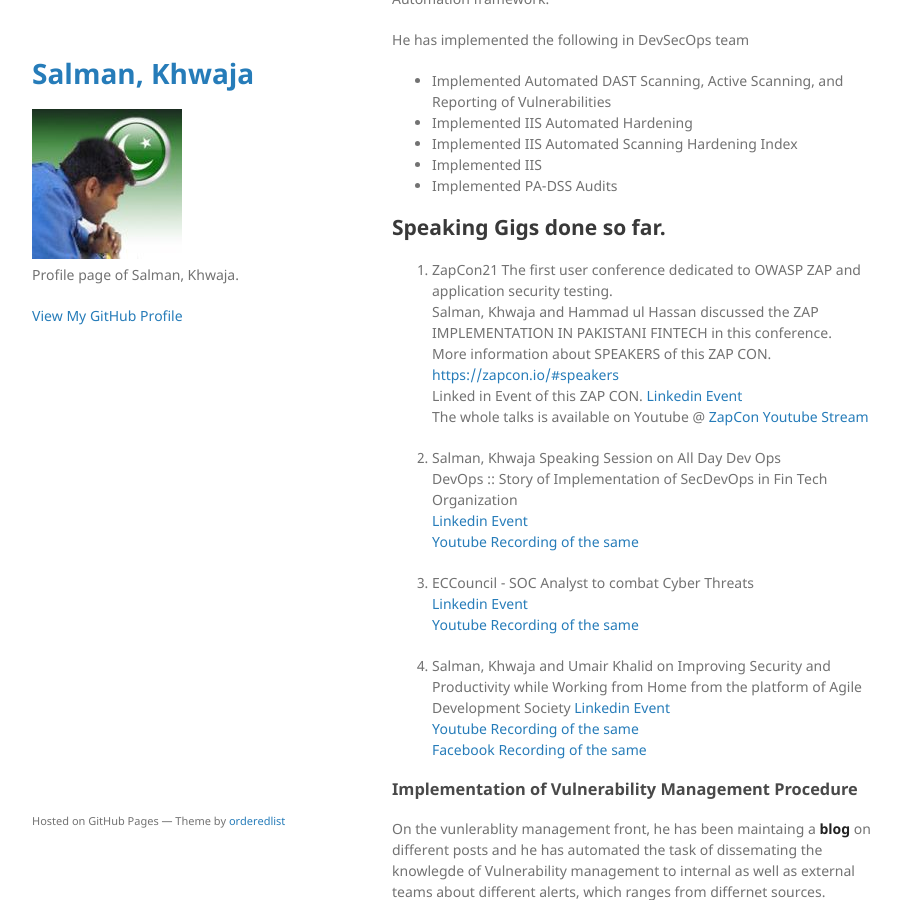
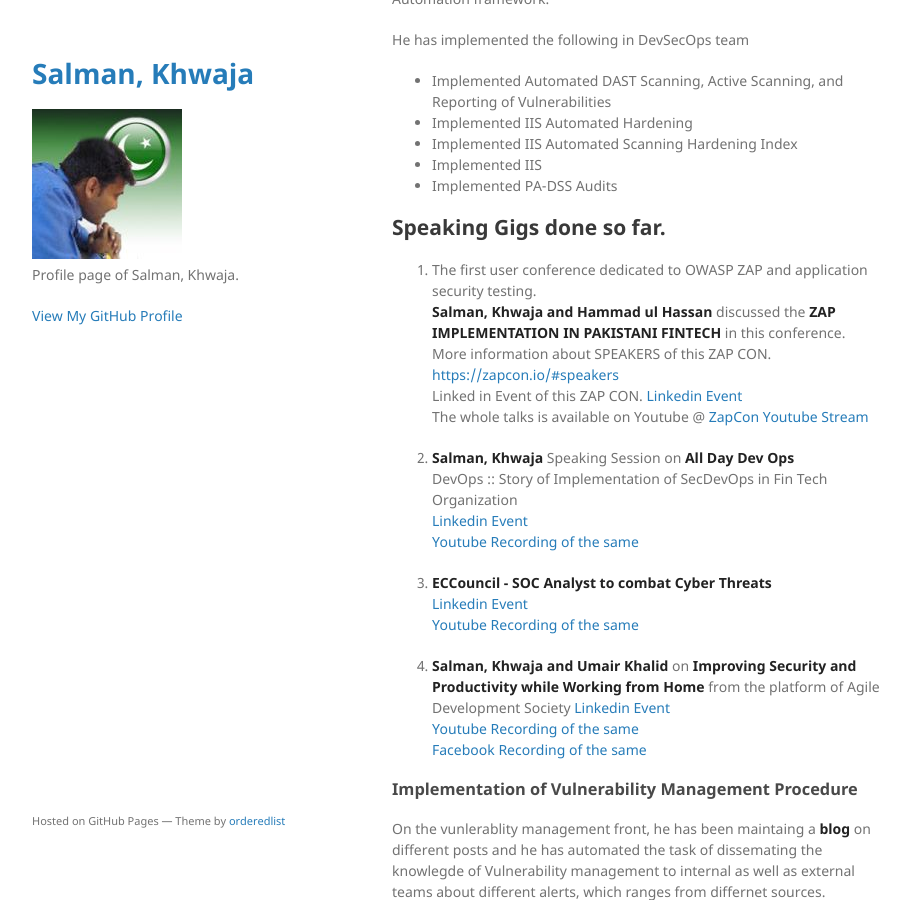
Before and after one commit to salmankhwaja/salmankhwaja.github.io, a Jekyll site: the page built from index.md, in a window 1280 px wide and 900 px high, scrolled down 1191 px. Shown: the whole window, without its empty margins (178-1088 px from the left). Built offline with Jekyll 4.4.1, drawn with Linux system fonts in a browser that asks for light colours; our own code applies the rules of GitHub Pages for plain Markdown files.

Commit message:
Update index.md

```diff
--- a/index.md
+++ b/index.md
@@ -34,23 +34,22 @@
 
 
 ## Speaking Gigs done so far.
-1. ZapCon21
-The first user conference dedicated to OWASP ZAP and application security testing. <br>
-Salman, Khwaja and Hammad ul Hassan discussed the ZAP IMPLEMENTATION IN PAKISTANI FINTECH in this conference. <br>
+1. The first user conference dedicated to OWASP ZAP and application security testing. <br>
+**Salman, Khwaja and Hammad ul Hassan** discussed the **ZAP IMPLEMENTATION IN PAKISTANI FINTECH** in this conference. <br>
 More information about SPEAKERS of this ZAP CON. [https://zapcon.io/#speakers](https://zapcon.io/#speakers) <br>
 Linked in Event of this ZAP CON. [Linkedin Event](https://www.linkedin.com/events/zapcon20216774925481373425664/) <br>
 The whole talks is available on Youtube @ [ZapCon Youtube Stream](https://www.youtube.com/watch?v=xlt---D9I3w?t=2h56m54s)
 
-2. Salman, Khwaja Speaking Session on All Day Dev Ops  <br>
+2. **Salman, Khwaja** Speaking Session on **All Day Dev Ops**  <br>
 DevOps :: Story of Implementation of SecDevOps in Fin Tech Organization <br>
 [Linkedin Event](https://www.linkedin.com/events/alldaydevops-startingon/) <br>
 [Youtube Recording of the same](https://www.youtube.com/watch?v=4jFiTTopeCg&t=2h00m29s)
 
-3. ECCouncil - SOC Analyst to combat Cyber Threats<br>
+3. **ECCouncil - SOC Analyst to combat Cyber Threats**<br>
 [Linkedin Event](https://www.linkedin.com/events/eccouncil-socanalysttocombatcyberthreats/) <br>
 [Youtube Recording of the same](https://www.youtube.com/watch?v=BtHOuOv6lFI) <br>
 
-4. Salman, Khwaja and Umair Khalid on Improving Security and Productivity while Working from Home from the platform of Agile Development Society
+4. **Salman, Khwaja and Umair Khalid** on **Improving Security and Productivity while Working from Home** from the platform of Agile Development Society
 [Linkedin Event](https://www.linkedin.com/events/6655858857274810368/) <br>
 [Youtube Recording of the same](https://www.youtube.com/watch?v=mzFm6Y65Kag&feature=youtu.be&t=35m) <br>
 [Facebook Recording of the same](https://m.facebook.com/story.php?story_fbid=524085068255058&id=1487226818214322) <br>
```
